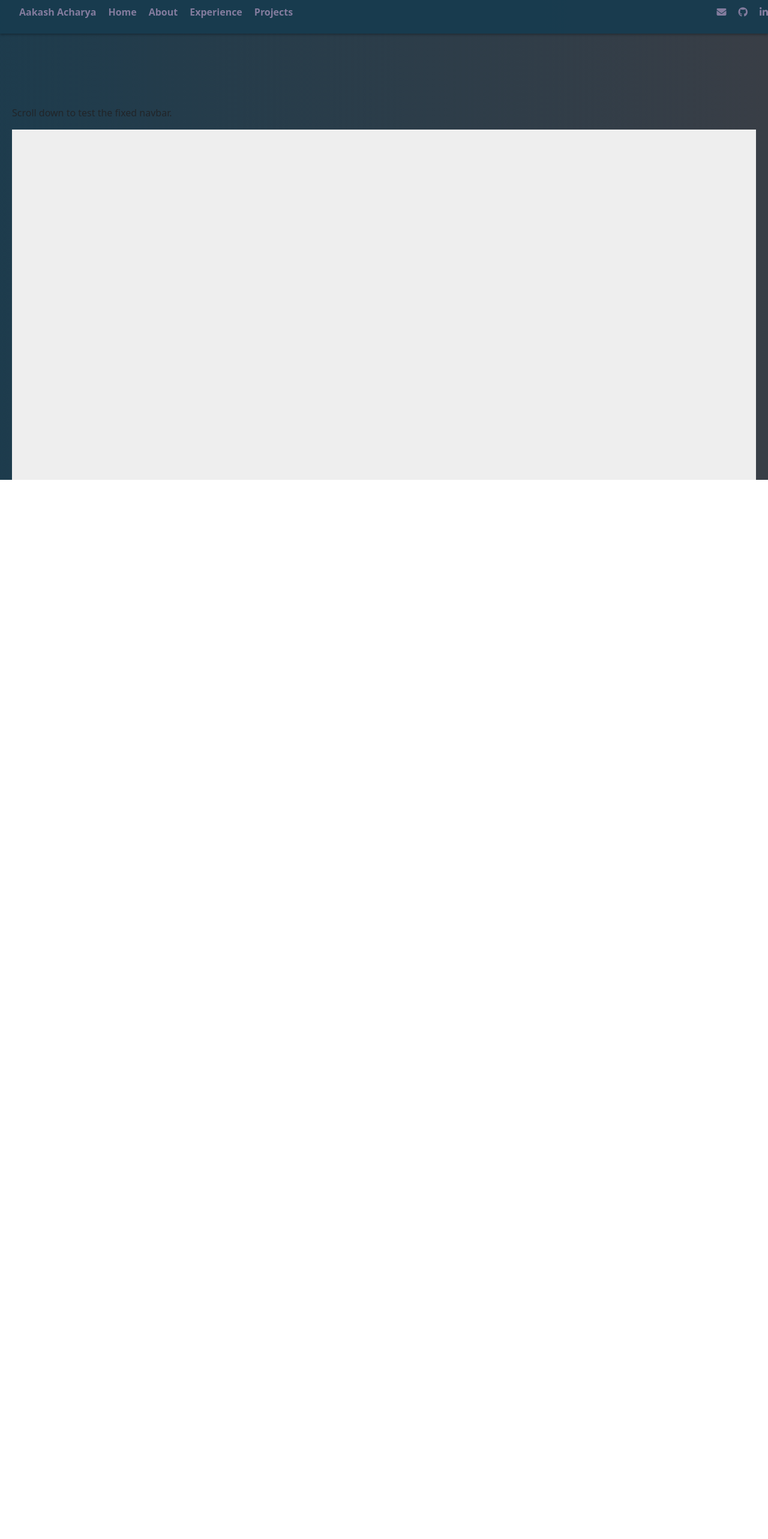
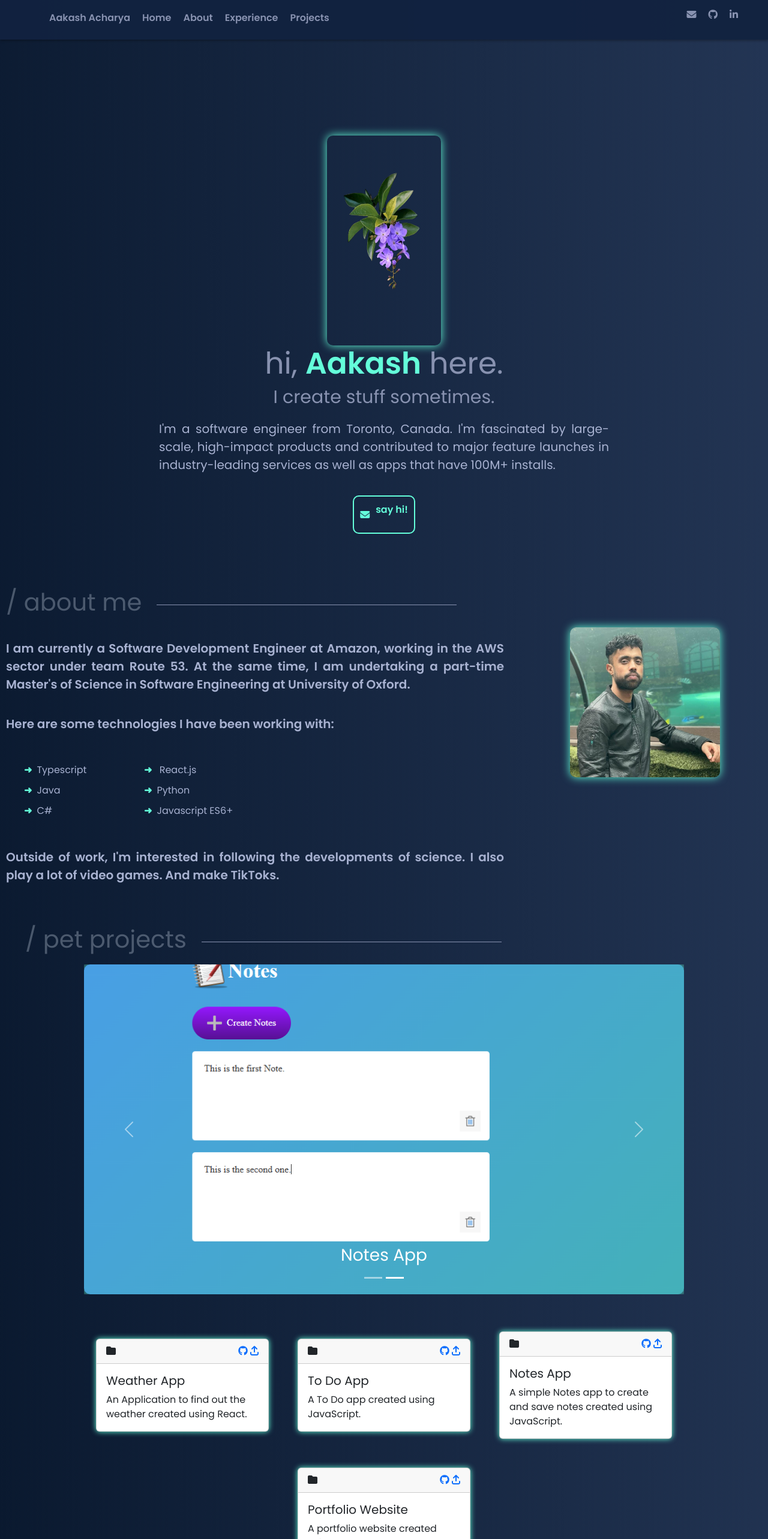
Before and after one commit to get-aakash/myPortfolio, a React (Vite) app: page / in a window 1280 px wide. Shown: the top 2566 px of the page at 60% size. Before the commit the page ends 800 px from the top, so only its background shows below. Built offline with nearby package versions, Linux system fonts and the light colour scheme.

Commit message:
style adjustment

```diff
--- a/package.json
+++ b/package.json
@@ -13,7 +13,8 @@
     "bootstrap": "^5.3.6",
     "react": "^19.1.0",
     "react-bootstrap": "^2.10.10",
-    "react-dom": "^19.1.0"
+    "react-dom": "^19.1.0",
+    "react-router-dom": "^7.6.2"
   },
   "devDependencies": {
     "@eslint/js": "^9.25.0",
--- a/src/App.css
+++ b/src/App.css
@@ -1,69 +1,77 @@
+:root {
+  --navy: #0a192f;
+  --light-navy: #112240;
+  --lightest-navy: #233554;
+  --slate: #8892b0;
+  --light-slate: #a8b2d1;
+  --lightest-slate: #ccd6f6;
+  --green: #64ffda;
+}
+
+/* Reset and Base Styles */
 * {
   margin: 0;
   padding: 0;
   box-sizing: border-box;
+}
 
-}
 html, body, #root {
   height: 100%;
   margin: 0;
   padding: 0;
-  overflow-y: scroll;
-}
-
-
-body {
+  overflow: visible;
+  scroll-behavior: smooth;
   font-family: 'Poppins', 'Roboto', sans-serif;
+  background-color: var(--navy);
+  color: var(--lightest-slate);
 }
 
 .wrapper {
-    background: linear-gradient(87deg,
-            #183B4E 0%,
-            #393E46 100%);
+  background: linear-gradient(87deg, var(--navy) 0%, var(--lightest-navy) 100%);
   min-height: 150vh;
   overflow: visible;
   position: relative;
-
 }
 
+/* Navbar */
 .navbar {
   position: fixed;
   top: 0;
-  width: 100%; /* ✅ Ensures it stretches across the page */
-  display: flex; /* ✅ Allows .left and .right to sit side by side */
+  width: 100%;
+  display: flex;
   justify-content: space-between;
   align-items: center;
-  background-color: rgba(24, 59, 78, 0.95);
+  background-color: rgba(17, 34, 64, 0.95); /* var(--light-navy) with opacity */
   z-index: 1000;
-  padding: 1rem 3rem; /* Better spacing instead of large margins */
+  padding: 1rem 3rem;
   box-shadow: 0 2px 4px rgba(0, 0, 0, 0.3);
 }
 
 .left {
-    margin-left: 0px;
+  padding-left: 50px;
+  padding-top: 10px;
+  margin-left: 0;
 }
 
 .left ul {
   list-style: none;
   display: flex;
   gap: 20px;
-
 }
-
-
 
 .left li {
   font-weight: bold;
   cursor: pointer;
-    color: rgb(131, 124, 158);
+  color: var(--slate);
 }
 
 .left li:hover {
-    color: rgb(90, 167, 167)
+  color: var(--green);
 }
 
 .right {
-    margin-right: 0px;
+  padding-right: 50px;
+  margin-right: 0;
 }
 
 .right ul {
@@ -71,30 +79,30 @@ body {
   display: flex;
   gap: 20px;
   font-weight: bold;
-
 }
 
 .right li {
   cursor: pointer;
   font-weight: bold;
-    color: rgb(131, 124, 158);
+  color: var(--slate);
 }
 
 .right li:hover {
-    color: rgb(90, 167, 167)
+  color: var(--green);
 }
 
+/* Home Section */
 .home-container {
   display: grid;
   place-items: center;
-    margin-top: 120px;
-
+  margin-top: 160px;
 }
-
 
 .image-container img {
   width: 190px;
   height: 350px;
+  border-radius: 10px;
+  box-shadow: 0 0 15px var(--green);
 }
 
 .description-container {
@@ -104,17 +112,16 @@ body {
 
 .description-container h1 {
   font-size: 50px;
-    color: rgb(131, 124, 158);
-
+  color: var(--slate);
 }
 
 .name {
-    color: #086761;
+  color: var(--green);
   font-weight: bold;
 }
 
 .description-container h3 {
-    color: rgb(131, 124, 158);
+  color: var(--slate);
   font-size: 30px;
 }
 
@@ -123,24 +130,27 @@ body {
   text-align: justify;
   width: 750px;
   font-size: 20px;
+  color: var(--light-slate);
 }
 
 .message-button {
-    margin: 20px 0px 20px 0px;
+  margin: 20px 0;
   padding: 10px;
-    border: 2px solid;
+  border: 2px solid var(--green);
   border-radius: 10px;
   cursor: pointer;
   display: flex;
   align-items: center;
   gap: 10px;
-    color: rgb(90, 167, 167)
+  color: var(--green);
+  font-weight: bold;
 }
 
 .message-button:hover {
-    color: rgb(135, 132, 170)
+  color: var(--slate);
 }
 
+/* About Section */
 .about-container {
   margin-top: 60px;
 }
@@ -150,24 +160,26 @@ body {
   display: flex;
   align-items: center;
   gap: 25px;
-    color: rgba(250, 235, 215, 0.288);
+  color: rgba(230, 241, 255, 0.288);
 }
 
 .line {
   height: 1px;
-    background-color: rgb(135, 132, 170);
+  background-color: var(--slate);
   width: 500px;
 }
 
 .about-basics {
   display: flex;
-    justify-content: space-between;
-    align-items: flex-start
+  justify-content: flex-start;
+  align-items: flex-start;
+  flex-wrap: wrap;
 }
 
 .about-description {
   width: 950px;
-    text-align: justify;
+  text-align: left;
+  color: var(--light-slate);
 }
 
 .about-description p {
@@ -177,33 +189,29 @@ body {
   padding: 10px;
   font-weight: bold;
   font-size: 20px;
-    color: rgb(135, 132, 170);
+  color: var(--light-slate);
 }
 
 .skills-list {
   display: grid;
   grid-template-columns: 1fr 1fr;
-    /* 2 equal columns */
   gap: 10px 40px;
-    /* row-gap & column-gap */
   list-style: none;
-    padding: 20;
+  padding: 20px;
   margin: 20px;
   max-width: 400px;
-    /* optional: control width */
+  color: var(--light-slate);
 }
 
 .skills-list li {
   font-size: 1rem;
-    color: rgb(135, 132, 170);
+  color: var(--light-slate);
 }
 
 .skills-list li::before {
   content: "➜";
-    /* or use →, ›, ⇒, etc. */
   margin-right: 8px;
-    color: #007bff;
-    /* optional: arrow color */
+  color: var(--green);
   font-weight: bold;
 }
 
@@ -212,10 +220,13 @@ body {
   width: 250px;
   border-radius: 10px;
   margin-right: 80px;
+  box-shadow: 0 0 15px var(--green);
 }
 
+/* Projects Section */
 .project-container {
   padding: 2rem;
+  margin-left: 0;
 }
 
 .project-slide {
@@ -233,9 +244,10 @@ body {
 
 .project {
   width: 100%;
-    max-height: 350x;
+  max-height: 550px;
   object-fit: cover;
   border-radius: 10px;
+  box-shadow: 0 0 15px var(--green);
 }
 
 .project-card {
@@ -249,45 +261,50 @@ body {
 
 .card-tag {
   width: 18rem;
-    height: 80rem;
+  height: 8rem;
+  background-color: var(--light-navy);
+  border-radius: 10px;
+  box-shadow: 0 0 10px var(--green);
+  color: var(--lightest-slate);
+  transition: transform 0.3s ease-in-out;
+}
+
+.card-tag:hover {
+  transform: scale(1.03);
+  box-shadow: 0 0 20px var(--green);
 }
 
 .card-header {
   display: flex;
   justify-content: space-between;
+  color: var(--green);
 }
 
-.footer-header{
-    padding-top: 40px ;
+/* Footer */
+.footer-header {
+  padding-top: 40px;
   padding-bottom: 10px;
   text-align: center;
-    color: rgb(135, 132, 170);
+  color: var(--light-slate);
 }
 
-
+/* Responsive */
 @media (min-width: 481px) and (max-width: 767px) {
-
-
   .left ul {
-
     display: none;
   }
-
   .right ul {
     margin-right: 150px;
   }
-
 }
 
 @media (min-width: 768px) and (max-width: 991px) {
   .left {
     margin: 0px;
   }
-
   .navbar {
     display: flex;
     justify-content: space-between;
     align-items: center;
-
   }
 }
--- a/src/App.jsx
+++ b/src/App.jsx
@@ -10,10 +10,6 @@ function App() {
   return (
     <div className="wrapper">
       <Header />
-      <div style={{ marginTop: '100px', padding: '20px' }}>
-        <p>Scroll down to test the fixed navbar.</p>
-        <div style={{ height: '2000px', background: '#eee' }}></div>
-      </div>
       <Home />
       <About />
       <Projects />
--- a/src/main.jsx
+++ b/src/main.jsx
@@ -3,9 +3,13 @@ import { createRoot } from 'react-dom/client'
 import './index.css'
 import App from './App.jsx'
 import 'bootstrap/dist/css/bootstrap.min.css';
+import { BrowserRouter } from 'react-router-dom';
 
 createRoot(document.getElementById('root')).render(
   <StrictMode>
+    <BrowserRouter>
     <App />
+    </BrowserRouter>
+
   </StrictMode>,
 )
--- a/src/pages/Home.jsx
+++ b/src/pages/Home.jsx
@@ -15,7 +15,7 @@ const Home = () => {
       </div>
 
       <div className="message-button">
-        <i class="fa-solid fa-envelope"></i>
+        <i className="fa-solid fa-envelope"></i>
         <p>say hi!</p>
       </div>
     </div>
--- a/src/pages/Projects.jsx
+++ b/src/pages/Projects.jsx
@@ -2,6 +2,7 @@ import React from 'react'
 import { Button, Card, Carousel } from 'react-bootstrap'
 import project1 from '../assets/project1.png'
 import project2 from '../assets/project2.png'
+import { Link } from 'react-router-dom'
 
 const Projects = () => {
   return (
@@ -42,87 +43,56 @@ const Projects = () => {
         <Card className='card-tag' >
           <div className="card-header">
             <div className="img"><i class="fa-solid fa-folder"></i></div>
-            <div className="left-header"><i class="fa-brands fa-github"></i> <i class="fa-solid fa-arrow-up-from-bracket"></i></div>
+            <div className="left-header"><Link to="https://github.com/get-aakash/weatherApp.git" target='_blank'><i className="fa-brands fa-github"></i></Link> <Link to="https://weather-app-sand-beta-40.vercel.app/" target="_blank"><i className="fa-solid fa-arrow-up-from-bracket"></i></Link></div>
           </div>
           <Card.Body>
-            <Card.Title>Card Title</Card.Title>
+            <Card.Title>Weather App</Card.Title>
             <Card.Text>
-              Some quick example text to build on the card title and make up the
-              bulk of the card's content.
+              An Application to find out the weather created using React.
             </Card.Text>
-            <Button variant="primary">Go somewhere</Button>
+
           </Card.Body>
         </Card>
         <Card className='card-tag' >
           <div className="card-header">
             <div className="img"><i class="fa-solid fa-folder"></i></div>
-            <div className="left-header"><i class="fa-brands fa-github"></i> <i class="fa-solid fa-arrow-up-from-bracket"></i></div>
+            <div className="left-header"><Link to="https://github.com/get-aakash/Javascript_todo.git" target='_blank'><i class="fa-brands fa-github"></i></Link> <Link to="https://javascript-todo-seven.vercel.app/" target='_blank'><i class="fa-solid fa-arrow-up-from-bracket"></i></Link> </div>
           </div>
           <Card.Body>
-            <Card.Title>Card Title</Card.Title>
+            <Card.Title>To Do App</Card.Title>
             <Card.Text>
-              Some quick example text to build on the card title and make up the
-              bulk of the card's content.
+              A To Do app created using JavaScript.
             </Card.Text>
-            <Button variant="primary">Go somewhere</Button>
+
           </Card.Body>
         </Card>
         <Card className='card-tag' >
           <div className="card-header">
             <div className="img"><i class="fa-solid fa-folder"></i></div>
-            <div className="left-header"><i class="fa-brands fa-github"></i> <i class="fa-solid fa-arrow-up-from-bracket"></i></div>
+            <div className="left-header"><Link to="https://github.com/get-aakash/notesApp.git" target='_blank'><i class="fa-brands fa-github"></i></Link> <Link to="https://notes-app-puce-tau.vercel.app/" target='_blank'><i class="fa-solid fa-arrow-up-from-bracket"></i></Link> </div>
           </div>
           <Card.Body>
-            <Card.Title>Card Title</Card.Title>
+            <Card.Title>Notes App</Card.Title>
             <Card.Text>
-              Some quick example text to build on the card title and make up the
-              bulk of the card's content.
+              A simple Notes app to create and save notes created using JavaScript.
             </Card.Text>
-            <Button variant="primary">Go somewhere</Button>
+
           </Card.Body>
         </Card>
         <Card className='card-tag' >
           <div className="card-header">
             <div className="img"><i class="fa-solid fa-folder"></i></div>
-            <div className="left-header"><i class="fa-brands fa-github"></i> <i class="fa-solid fa-arrow-up-from-bracket"></i></div>
+            <div className="left-header"><Link to="https://github.com/get-aakash/myPortfolio.git" target='_blank'><i class="fa-brands fa-github"></i></Link> <Link to="https://my-portfolio-opal-chi-35.vercel.app/"><i class="fa-solid fa-arrow-up-from-bracket"></i></Link> </div>
           </div>
           <Card.Body>
-            <Card.Title>Card Title</Card.Title>
+            <Card.Title>Portfolio Website</Card.Title>
             <Card.Text>
-              Some quick example text to build on the card title and make up the
-              bulk of the card's content.
+              A portfolio website created using React.
             </Card.Text>
-            <Button variant="primary">Go somewhere</Button>
+
           </Card.Body>
         </Card>
-        <Card className='card-tag' >
-          <div className="card-header">
-            <div className="img"><i class="fa-solid fa-folder"></i></div>
-            <div className="left-header"><i class="fa-brands fa-github"></i> <i class="fa-solid fa-arrow-up-from-bracket"></i></div>
-          </div>
-          <Card.Body>
-            <Card.Title>Card Title</Card.Title>
-            <Card.Text>
-              Some quick example text to build on the card title and make up the
-              bulk of the card's content.
-            </Card.Text>
-            <Button variant="primary">Go somewhere</Button>
-          </Card.Body>
-        </Card>
-        <Card className='card-tag' >
-          <div className="card-header">
-            <div className="img"><i class="fa-solid fa-folder"></i></div>
-            <div className="left-header"><i class="fa-brands fa-github"></i> <i class="fa-solid fa-arrow-up-from-bracket"></i></div>
-          </div>
-          <Card.Body>
-            <Card.Title>Card Title</Card.Title>
-            <Card.Text>
-              Some quick example text to build on the card title and make up the
-              bulk of the card's content.
-            </Card.Text>
-            <Button variant="primary">Go somewhere</Button>
-          </Card.Body>
-        </Card>
+
 
 
       </div>
```
Also changed, not shown: 1 other file (tests, documents, lock files or other folders). Lines whose indentation alone changed are shown as unchanged.
